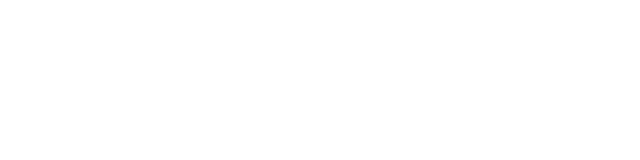
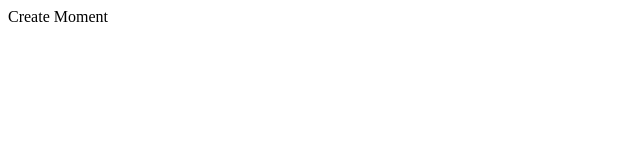
Before and after one commit to mikstime/technogram, a React (Create React App) app: page /moments/create in a window 1280 px wide. Shown: the top 160 px of the page, without its empty margins (0-640 px from the left). Built offline with nearby package versions, Linux system fonts and the light colour scheme.

Commit message:
Create Moment Branch

```diff
--- a/src/CreateMoment/index.js
+++ b/src/CreateMoment/index.js
@@ -4,7 +4,7 @@
     render() {
         return(
             <div>
-
+                Create Moment
             </div>
         )
     }
```
